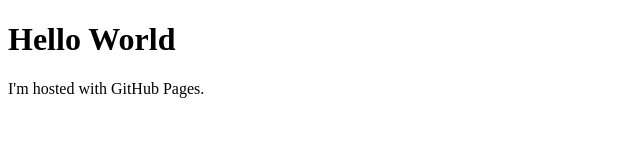
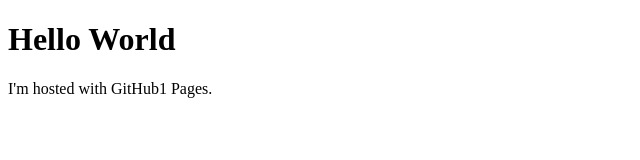
Before and after one commit to Jeff-web-sketch/Jeff-web-sketch, a plain HTML site: page index.html in a window 1280 px wide. Shown: the full height of the page, 0-640 px from the left. Drawn offline with Linux system fonts and the light colour scheme.

Commit message:
hi
pickles

```diff
--- a/index.html
+++ b/index.html
@@ -2,6 +2,6 @@
 <html>
 <body>
 <h1>Hello World</h1>
-<p>I'm hosted with GitHub Pages.</p>
+<p>I'm hosted with GitHub1 Pages.</p>
 </body>
 </html>
```
